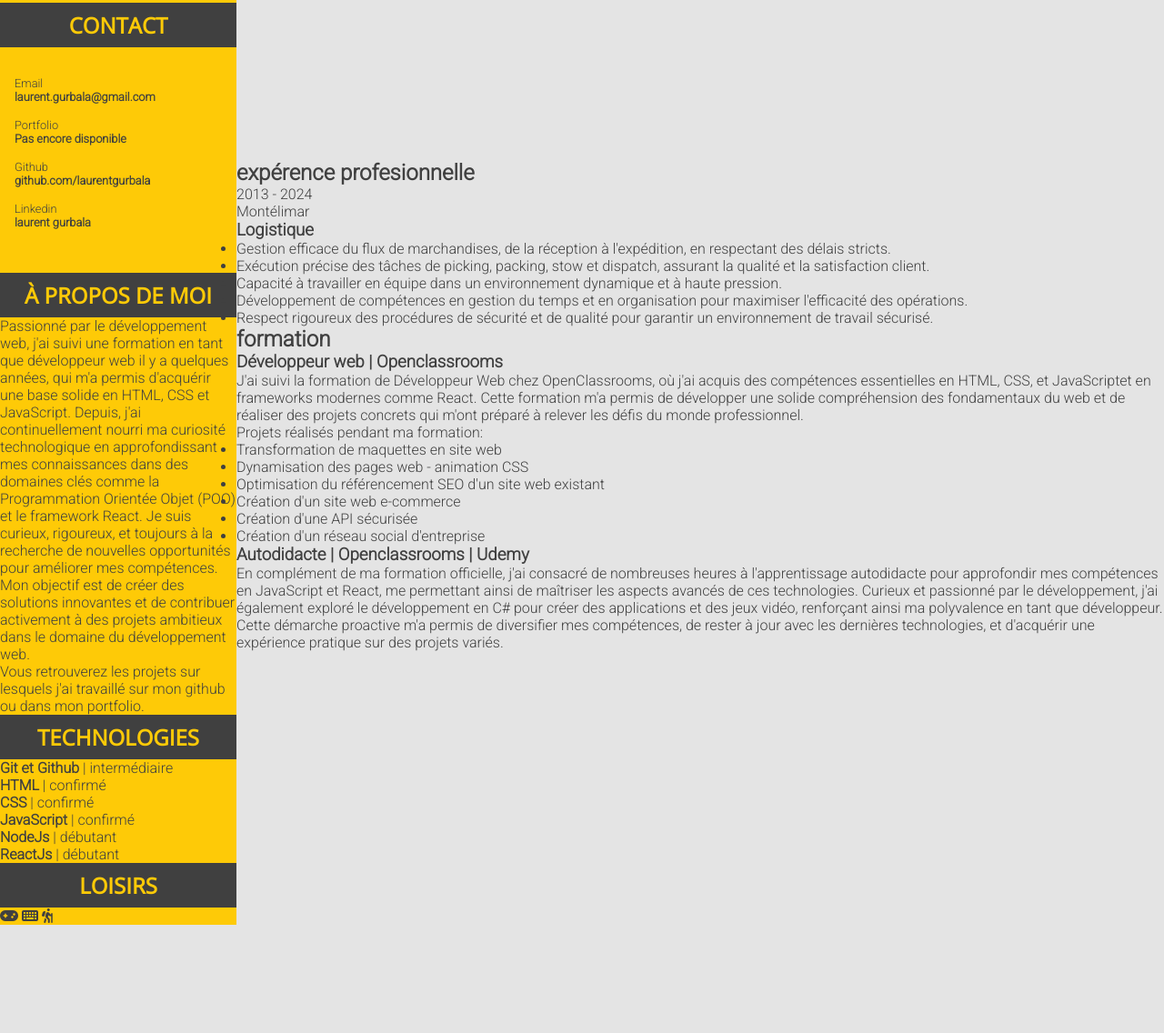
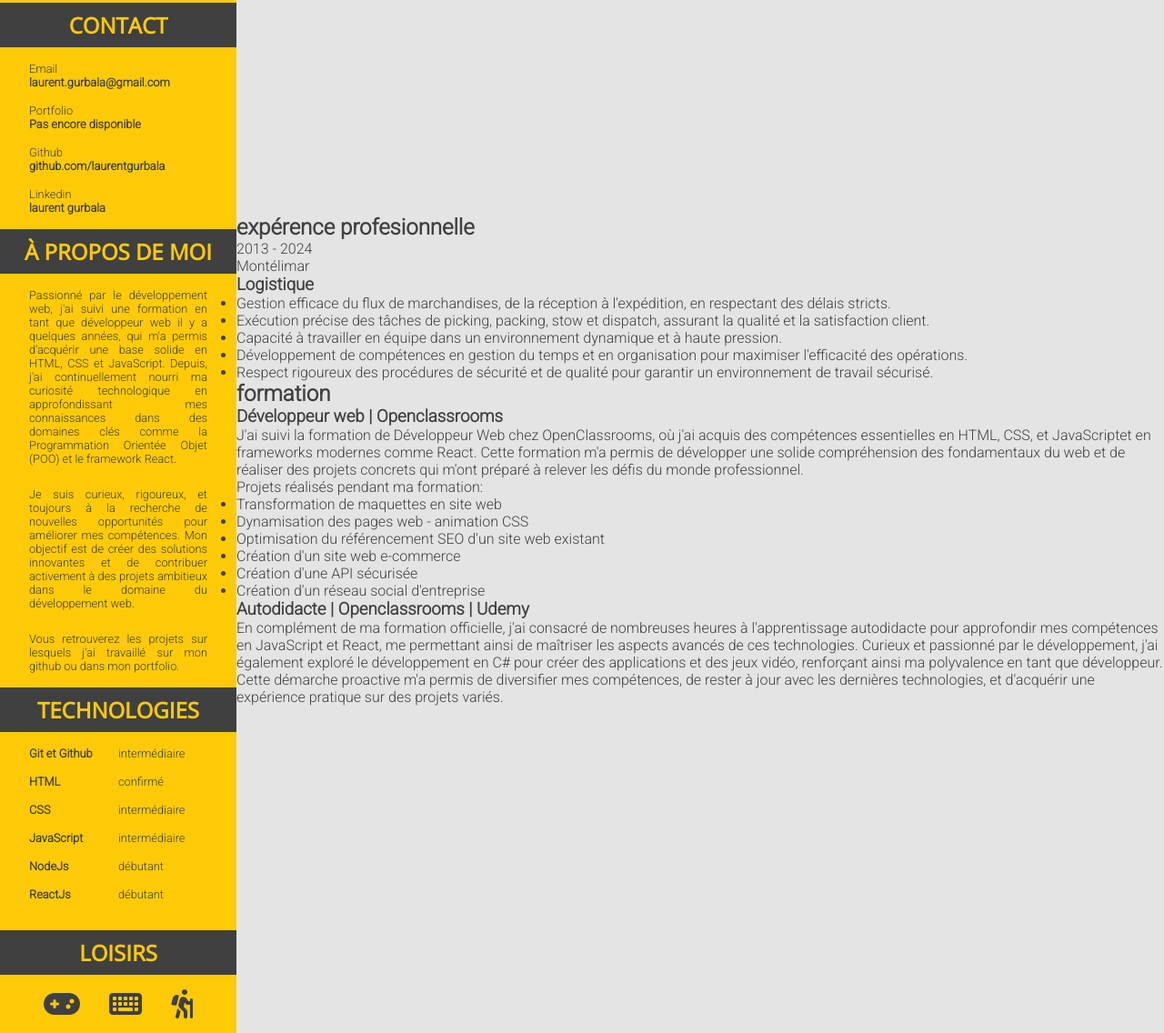
Before and after one commit to laurentGurbala/cv, a plain HTML site: page index.html in a window 1280 px wide. Shown: the part 191-1327 px from the top of the page at 91% size. Before the commit the page ends 1208 px from the top, so only its background shows below. Drawn offline with nearby package versions, Linux system fonts and the light colour scheme.

Commit message:
ajout du CSS sur le reste de l'aside

```diff
--- a/index.html
+++ b/index.html
@@ -20,8 +20,9 @@
                 </div>
             </header>
 
-            <!-- côté -->
+            <!-- About -->
             <aside>
+                <!-- Photo -->
                 <div class="photo">
                     <img src="images/photo_cv.jpg" alt="photo de laurent gurbala">
                 </div>
@@ -50,31 +51,49 @@
                 </div>
 
                 <!-- A propos -->
-                <div class="about">
+                <div>
                     <h2>à propos de moi</h2>
-                    <p>
-                        Passionné par le développement web, j'ai suivi une formation en tant que développeur web il y a quelques années, qui m'a permis d'acquérir une base solide en HTML, CSS et JavaScript. Depuis, j'ai continuellement nourri ma curiosité technologique en approfondissant mes connaissances dans des domaines clés comme la Programmation Orientée Objet (POO) et le framework React. Je suis curieux, rigoureux, et toujours à la recherche de nouvelles opportunités pour améliorer mes compétences. Mon objectif est de créer des solutions innovantes et de contribuer activement à des projets ambitieux dans le domaine du développement web.
-                    </p>
-                    <p>
-                        Vous retrouverez les projets sur lesquels j'ai travaillé sur mon github ou dans mon portfolio.
-                    </p>
+                    <div class="about">
+                        <p>
+                            Passionné par le développement web, j'ai suivi une formation en tant que développeur web il y a quelques années, qui m'a permis d'acquérir une base solide en HTML, CSS et JavaScript. Depuis, j'ai continuellement nourri ma curiosité technologique en approfondissant mes connaissances dans des domaines clés comme la Programmation Orientée Objet (POO) et le framework React.
+                        </p>
+                        <p>
+                            Je suis curieux, rigoureux, et toujours à la recherche de nouvelles opportunités pour améliorer mes compétences. Mon objectif est de créer des solutions innovantes et de contribuer activement à des projets ambitieux dans le domaine du développement web.
+                        </p>
+                        <p>
+                            Vous retrouverez les projets sur lesquels j'ai travaillé sur mon github ou dans mon portfolio.
+                        </p>
+                    </div>
                 </div>
 
                 <!-- Technologies -->
-                <div class="technologies">
+                <div>
                     <h2>technologies</h2>
-                    <p><strong>Git et Github</strong> | intermédiaire</p>
-                    <p><strong>HTML</strong> | confirmé</p>
-                    <p><strong>CSS</strong> | confirmé</p>
-                    <p><strong>JavaScript</strong> | confirmé</p>
-                    <p><strong>NodeJs</strong> | débutant</p>
-                    <p><strong>ReactJs</strong> | débutant</p>
+                    <div class="technologies">
+                        <p><strong>Git et Github</strong></p>
+                        <p>intermédiaire</p>
+
+                        <p><strong>HTML</strong></p>
+                        <p>confirmé</p>
+
+                        <p><strong>CSS</strong></p>
+                        <p>intermédiaire</p>
+
+                        <p><strong>JavaScript</strong></p>
+                        <p>intermédiaire</p>
+
+                        <p><strong>NodeJs</strong></p>
+                        <p>débutant</p>
+
+                        <p><strong>ReactJs</strong></p>
+                        <p>débutant</p>
+                    </div>
                 </div>
 
                 <!-- Loisirs -->
-                <div class="loisirs">
+                <div>
                     <h2>Loisirs</h2>
-                    <div id="icon-loisirs">
+                    <div class="loisirs">
                         <i class="fa-solid fa-gamepad"></i>
                         <i class="fa-solid fa-keyboard"></i>
                         <i class="fa-solid fa-person-hiking"></i>
--- a/styles/main.css
+++ b/styles/main.css
@@ -13,6 +13,7 @@
     --header-font: "Open Sans", sans-serif;
     --header-font-size: 3rem;
     --about-font-size: 0.8rem;
+    --about-padding: 1rem 2rem;
 }
 
 * {
@@ -41,6 +42,8 @@ header {
 aside {
     grid-area: aside;
     background: var(--color-primary);
+    color: var(--color-secondary);
+    font-size: var(--about-font-size);
 }
 
 img  {
@@ -80,11 +83,47 @@ main {
 }
 
 .contact {
-    padding: 2rem 1rem;
+    padding: var(--about-padding);
 }
 
 .contact p {
-    font-size: var(--about-font-size);
-    color: var(--color-secondary);
     margin-bottom: 1rem;
 }
+
+.contact p:last-child {
+    margin-bottom: 0;
+}
+
+.about {
+    padding : var(--about-padding);
+}
+
+.about p {
+    margin-bottom: 1.5rem;
+    text-align: justify;
+}
+
+.about p:last-child {
+    margin-bottom: 0;
+}
+
+.technologies {
+    padding: var(--about-padding);
+    display: grid;
+    grid-template-columns: 1fr 1fr;
+}
+
+.technologies p {
+    margin-bottom: 1rem;
+}
+
+.technologies p:last-child {
+    margin-bottom: 0;
+}
+
+.loisirs {
+    display: flex;
+    justify-content: space-around;
+    font-size: 2rem;
+    padding: var(--about-padding);
+}
```
